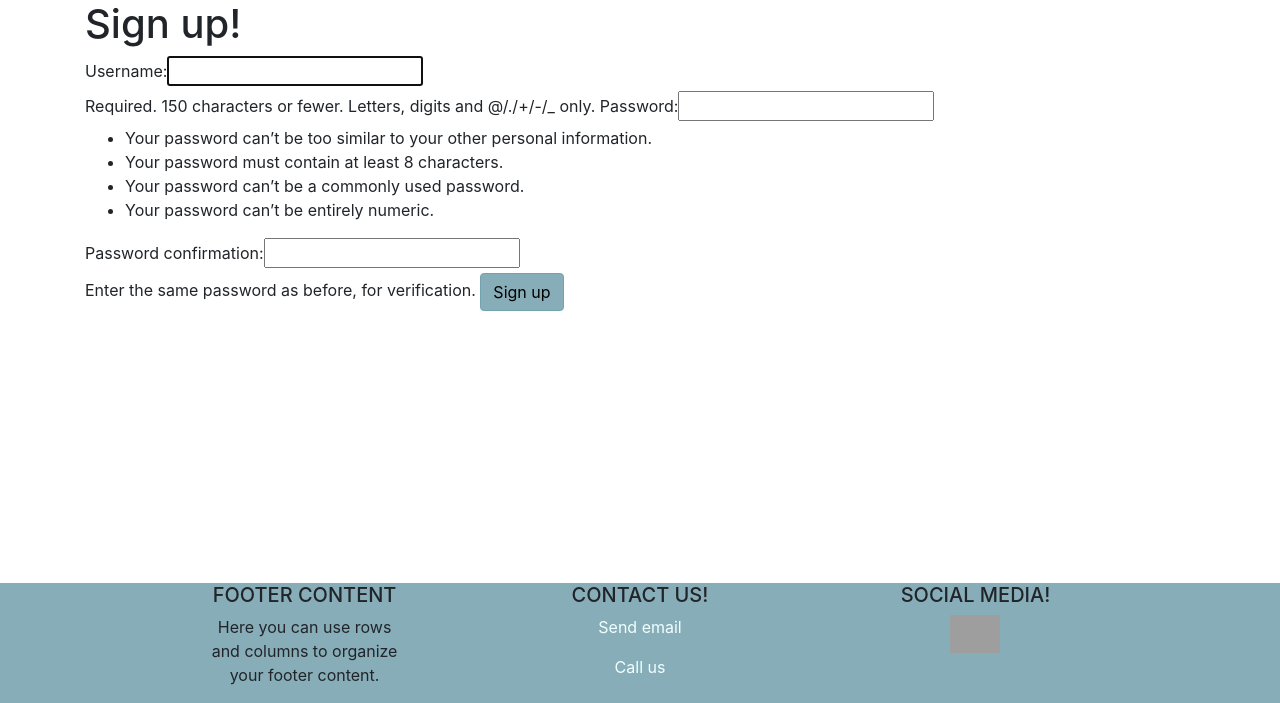
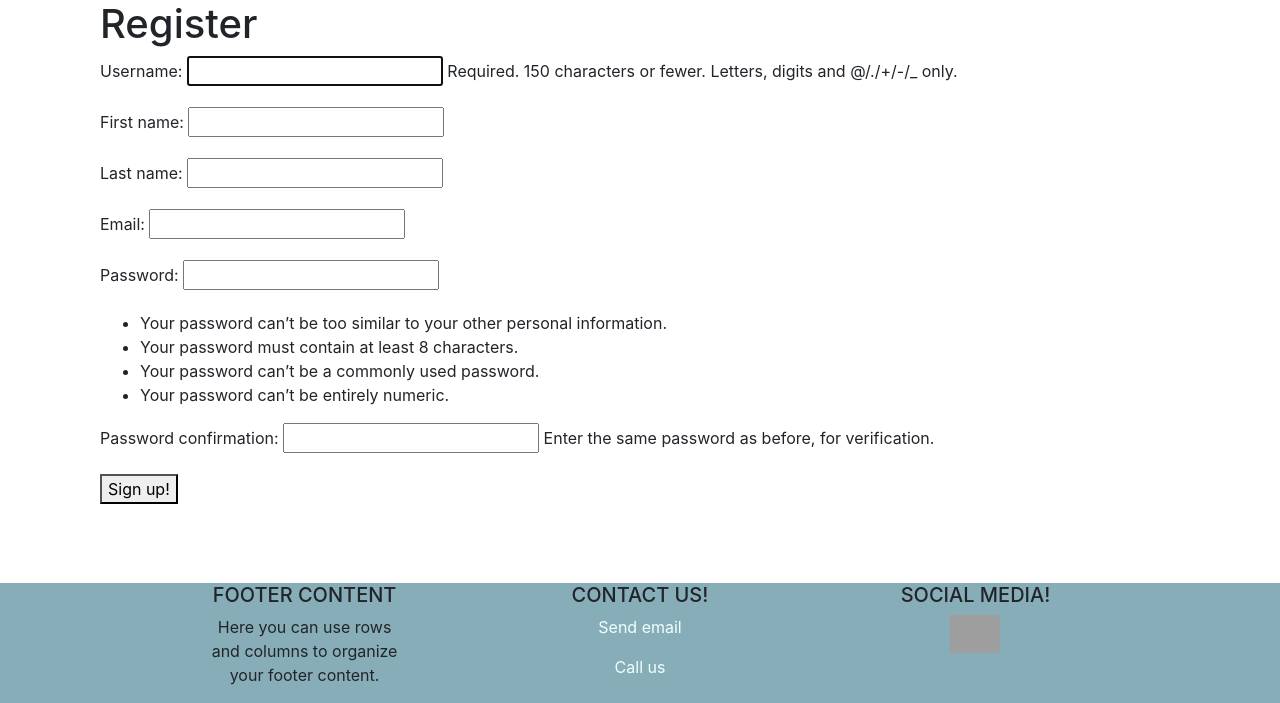
Before and after one commit to Akzelele/CaptainConsole, a Django app: page /user/register in a window 1280 px wide. Shown: the part 97-800 px from the top of the page. Run offline with Django 3.2, Linux system fonts and the light colour scheme; some libraries are stand-ins or nearby versions; grey boxes are pictures that could not be loaded.

Commit message:
Created a custom user registration form for the registration phase

```diff
--- a/static/css/main.css
+++ b/static/css/main.css
@@ -89,12 +89,14 @@
 }
 
 .ItemRightSide{
+    margin: 20px;
     display: flex;
     flex-wrap: wrap;
     width: 400px;
 }
 
 .ItemPicGallery{
+    margin: 20px;
     flex-direction: row;
     flex-wrap: wrap;
     width: 150px;
@@ -181,3 +183,12 @@
 #ProfileInfo-btn{
     margin:15px;
 }
+
+.ItemPicGallery .ItemImg{
+    max-height: 220px;
+    max-width: 210px;
+}
+
+.ItemImg:hover{
+    box-shadow: 0 0 2px 1px rgba(0, 140, 186, 0.5);
+}
--- a/templates/user/register.html
+++ b/templates/user/register.html
@@ -1,9 +1,12 @@
-{% extends "base.html" %}
+{% extends 'base.html' %}
+
 {% block content %}
-    <h1>Sign up!</h1>
-    <form class="form form-horizontal" method="post">
-            {% csrf_token %}
-            {{ form }}
-            <input type="submit" class="btn btn-primary" value="Sign up" />
+<div class="container">
+    <h1>Register</h1>
+    <form method="post">
+        {% csrf_token %}
+        {{ form.as_p }}
+        <button type="submit">Sign up!</button>
     </form>
+</div>
 {% endblock %}
--- a/user/forms/profile_form.py
+++ b/user/forms/profile_form.py
@@ -1,5 +1,6 @@
 from django.forms import ModelForm
 from django.forms import widgets
+from django import forms
 from user.models import Profile
 from django.contrib.auth.models import User
 from django.contrib.auth.forms import UserCreationForm
@@ -16,7 +17,6 @@ class ProfileForm(ModelForm):
 
 
 class EditProfileForm(UserChangeForm):
-
     class Meta:
         model = User
         fields = (
@@ -26,3 +26,29 @@ class EditProfileForm(UserChangeForm):
             'last_name',
             'password'
         )
+
+
+class RegistrationForm(UserCreationForm):
+    email = forms.EmailField(required=True)
+
+    class Meta:
+        model = User
+        fields = (
+            'username',
+            'first_name',
+            'last_name',
+            'email',
+            'password1',
+            'password2'
+        )
+
+    def save(self, commit=True):
+        user = super(RegistrationForm, self).save(commit=False)
+        user.first_name = self.cleaned_data['first_name']
+        user.last_name = self.cleaned_data['last_name']
+        user.email = self.cleaned_data['email']
+
+        if commit:
+            user.save()
+
+        return user
--- a/user/views.py
+++ b/user/views.py
@@ -1,6 +1,6 @@
-from django.shortcuts import render, redirect, HttpResponse
+from django.shortcuts import render, redirect
 from django.contrib.auth.forms import UserCreationForm, PasswordChangeForm
-from user.forms.profile_form import ProfileForm, EditProfileForm
+from user.forms.profile_form import ProfileForm, EditProfileForm, RegistrationForm
 from django.contrib.auth import update_session_auth_hash
 from django.contrib import messages
 from user.models import Profile
@@ -9,12 +9,12 @@ from user.models import Profile
 # Create your views here.
 def register(request):
     if request.method == 'POST':
-        form = UserCreationForm(data=request.POST)
+        form = RegistrationForm(data=request.POST)
         if form.is_valid():
             form.save()
             return redirect('login')
-    return render(request, 'user/register.html' , {
-        'form': UserCreationForm()
+    return render(request, 'user/register.html', {
+        'form': RegistrationForm()
     })
 
 def profile(request):
```
